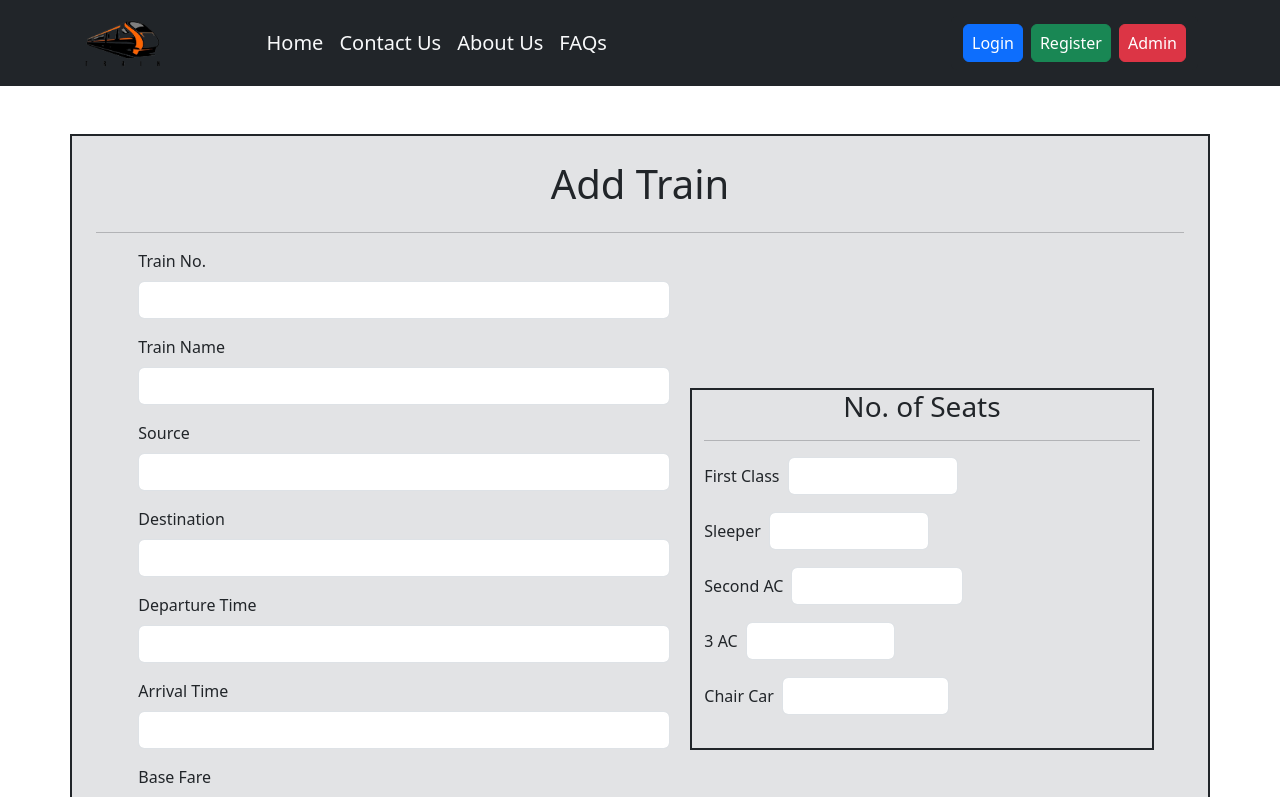
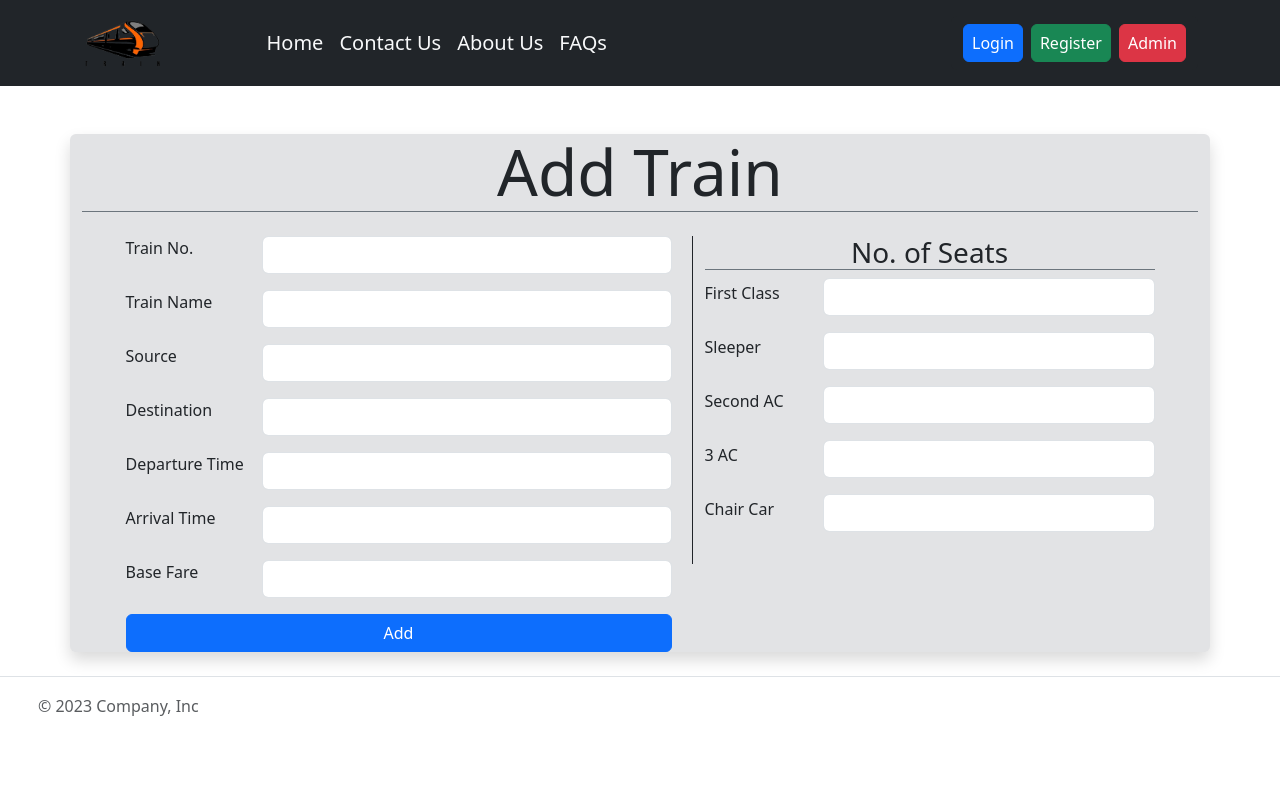
Before and after one commit to TrainReservationSystem/railway-reservation-system, a React (Create React App) app: page /addtrain in a window 1280 px wide. Shown: the top 797 px of the page. Built offline with nearby package versions, Linux system fonts and the light colour scheme.

Commit message:
changes in Authcontext , Header 2, add train created roles for user login and admin login created separate indexes

```diff
--- a/src/App.jsx
+++ b/src/App.jsx
@@ -15,12 +15,18 @@ import SignUp from "./components/user/SignUp";
 import MyBookings from "./components/user/MyBookings";
 import AdminLogin from "./components/authentication/AdminLogin";
 import MainDiv from "./components/MainDiv";
-import TrainList from "./components/train/TrainList";
-import AddTrain from "./components/train/AddTrain";
-import TrainStatus from "./components/train/TrainStatus";
-import PassengerDetails from "./components/bookings/PassengerDetails";
+import {
+  AddTrain,
+  TrainList,
+  TrainStatus,
+  TrainManagement,
+} from "./components/train/trainIndex.js";
 import AdminHome from "./components/admin/AdminHome";
-import BookingSuccess from "./components/bookings/BookingSuccess";
+import {
+  BookingSuccess,
+  PaymentPage,
+  PassengerDetails,
+} from "./components/bookings/bookingsIndex.js";
 import { AuthProvider } from "./contexts/AuthContext";
 import UserProfile from "./components/user/UserProfile";
 import EditProfile from "./components/user/EditProfile";
@@ -29,7 +35,7 @@ const App = () => {
   const appStyles = {
     // backgroundColor: "#C5FFF8",
     minHeight: "100vh",
-    width: "100vw",
+    width: "100%",
   };
 
   const router = createBrowserRouter(
--- a/src/components/authentication/AdminLogin.jsx
+++ b/src/components/authentication/AdminLogin.jsx
@@ -16,15 +16,12 @@ import { useAuth } from "../../contexts/AuthContext";
 
 function AdminLogin() {
   const navigate = useNavigate();
-
-  const { setIsAdminLoggedIn } = useAuth();
+  const { setNewRole } = useAuth();
 
   const handleSignIn = () => {
-    setIsAdminLoggedIn(true);
+    setNewRole("admin");
     navigate("/trainlist");
-    debugger;
   };
-
   return (
     <MDBContainer className="mt-2 ">
       <MDBCard className="shadow p-2">
--- a/src/components/authentication/UserLogin.jsx
+++ b/src/components/authentication/UserLogin.jsx
@@ -7,11 +7,10 @@ import { useAuth } from "../../contexts/AuthContext";
 
 function UserLogin() {
   const navigate = useNavigate();
-  // const [isLoggedIn,setLoggedIn] = useState(true);
-  const { setIsUserLoggedIn } = useAuth();
+  const { setNewRole } = useAuth();
 
   const handleSignIn = () => {
-    setIsUserLoggedIn(true);
+    setNewRole("user");
     navigate("/trainlist");
   };
 
--- /dev/null
+++ b/src/components/bookings/bookingsIndex.js
@@ -0,0 +1,6 @@
+import BookingSuccess from "./BookingSuccess"
+import PassengerDetails from "./PassengerDetails"
+import PaymentPage from './PaymentPage'
+import BookingCard from "./BookingCard"
+
+export {BookingSuccess,PassengerDetails,PaymentPage,BookingCard}
--- a/src/components/train/AddTrain.jsx
+++ b/src/components/train/AddTrain.jsx
@@ -1,116 +1,33 @@
-import React from "react";
+import React from 'react';
 
 const AddTrain = () => {
   return (
-    <div className="container mt-5 p-4 border border-dark border-2 bg-secondary-subtle">
-      <h1 className="text-center mb-4 ">Add Train</h1>
-      <hr />
-      <div className="row justify-content-center align-items-center">
-        <div className="col-md-5 order-md-2 border border-dark border-2 ">
-          <div className="mb-3">
-            <h3 className="text-center">No. of Seats</h3>
-            <hr />
-            <div className="d-flex flex-column align-items-start">
-              <div className="mb-3">
-                <label htmlFor="firstClass" className="form-label me-2">
-                  First Class
-                </label>
-                <input
-                  type="text"
-                  className="form-control w-50 d-inline-block"
-                  id="firstClass"
-                />
-              </div>
-              <div className="mb-3">
-                <label htmlFor="sleeper" className="form-label me-2">
-                  Sleeper
-                </label>
-                <input
-                  type="text"
-                  className="form-control w-50 d-inline-block"
-                  id="sleeper"
-                />
-              </div>
-              <div className="mb-3">
-                <label htmlFor="ac2" className="form-label me-2">
-                  Second AC
-                </label>
-                <input
-                  type="text"
-                  className="form-control w-50 d-inline-block"
-                  id="ac2"
-                />
-              </div>
-              <div className="mb-3">
-                <label htmlFor="ac3" className="form-label me-2">
-                  3 AC
-                </label>
-                <input
-                  type="text"
-                  className="form-control w-50 d-inline-block"
-                  id="ac3"
-                />
-              </div>
-              <div className="mb-3">
-                <label htmlFor="chairCar" className="form-label me-2">
-                  Chair Car
-                </label>
-                <input
-                  type="text"
-                  className="form-control w-50 d-inline-block"
-                  id="chairCar"
-                />
-              </div>
+    <div className='container mt-5 rounded shadow bg-secondary-subtle'>
+      <h1 className='text-center display-3 mb-4 border-bottom border-secondary'>Add Train</h1>
+      <div className='row justify-content-center align-items-start'>
+        <div className='col-md-5 order-md-2 border-dark border-start'>
+          <div className='mb-3'>
+            <h3 className='text-center border-bottom border-secondary w-100'>No. of Seats</h3>
+            <div className='d-flex flex-column align-items-start'>
+              <ClassTag htmlFor='firstClass' tag='First Class' />
+              <ClassTag htmlFor='sleeper' tag='Sleeper' />
+              <ClassTag htmlFor='ac2' tag='Second AC' />
+              <ClassTag htmlFor='ac3' tag='3 AC' />
+              <ClassTag htmlFor='chairCar' tag='Chair Car' />
             </div>
           </div>
         </div>
 
-        <div className="col-md-6 order-md-1 me-2 ">
+        <div className='col-md-6 order-md-1 me-2'>
           <form>
-            <div className="mb-3">
-              <label htmlFor="trainNo" className="form-label">
-                Train No.
-              </label>
-              <input type="text" className="form-control" id="trainNo" />
-            </div>
-            <div className="mb-3">
-              <label htmlFor="trainName" className="form-label">
-                Train Name
-              </label>
-              <input type="text" className="form-control" id="trainName" />
-            </div>
-            <div className="mb-3">
-              <label htmlFor="source" className="form-label">
-                Source
-              </label>
-              <input type="text" className="form-control" id="source" />
-            </div>
-            <div className="mb-3">
-              <label htmlFor="destination" className="form-label">
-                Destination
-              </label>
-              <input type="text" className="form-control" id="destination" />
-            </div>
-            <div className="mb-3">
-              <label htmlFor="departureTime" className="form-label">
-                Departure Time
-              </label>
-              <input type="text" className="form-control" id="departureTime" />
-            </div>
-            <div className="mb-3">
-              <label htmlFor="arrivalTime" className="form-label">
-                Arrival Time
-              </label>
-              <input type="text" className="form-control" id="arrivalTime" />
-            </div>
-            <div className="mb-3">
-              <label htmlFor="baseFare" className="form-label">
-                Base Fare
-              </label>
-              <input type="text" className="form-control" id="baseFare" />
-            </div>
-
-            <button type="submit" className="btn btn-primary">
+            <DetailsTag htmlFor="trainNo" tag="Train No."/>
+            <DetailsTag htmlFor="trainName" tag="Train Name"/>
+            <DetailsTag htmlFor="source" tag="Source"/>
+            <DetailsTag htmlFor="destination" tag="Destination"/>
+            <DetailsTag htmlFor="departureTime" tag="Departure Time"/>
+            <DetailsTag htmlFor="arrivalTime" tag="Arrival Time"/>
+            <DetailsTag htmlFor="baseFare" tag="Base Fare"/>
+            <button type='submit' className='btn btn-primary w-100 text-center'>
               Add
             </button>
           </form>
@@ -121,3 +38,29 @@ const AddTrain = () => {
 };
 
 export default AddTrain;
+
+const ClassTag = ({ htmlFor, tag }) => {
+  return (
+    <div className='mb-3 d-flex justify-content-space-between align-items-center w-100'>
+      <label htmlFor={htmlFor} className='form-label me-2 w-25'>
+        {tag}
+      </label>
+      <input
+        type='text'
+        className='form-control w-75 d-inline-block'
+        id={htmlFor}
+      />
+    </div>
+  );
+};
+
+const DetailsTag = ({ htmlFor, tag }) => {
+  return (
+    <div className='mb-3 d-flex'>
+      <label htmlFor={htmlFor} className='form-label w-25'>
+        {tag}
+      </label>
+      <input type='text' className='form-control w-75' id={htmlFor} />
+    </div>
+  );
+};
--- a/src/components/train/TrainManagement.jsx
+++ b/src/components/train/TrainManagement.jsx
@@ -0,0 +1,9 @@
+import React from 'react'
+
+const TrainManagement = () => {
+  return (
+    <div>TrainManagement</div>
+  )
+}
+
+export default TrainManagement
--- /dev/null
+++ b/src/components/train/trainIndex.js
@@ -0,0 +1,6 @@
+import AddTrain from "./AddTrain";
+import TrainList from "./TrainList";
+import TrainStatus from "./TrainStatus";
+import TrainManagement from "./TrainManagement";
+
+export {AddTrain,TrainList,TrainStatus,TrainManagement}
--- a/src/components/user/MyBookings.jsx
+++ b/src/components/user/MyBookings.jsx
@@ -1,6 +1,6 @@
 import React from "react";
 
-import BookingCard from "./BookingCard";
+import BookingCard from "../bookings/BookingCard";
 
 export default function App() {
   const bookings = [
--- a/src/contexts/AuthContext.jsx
+++ b/src/contexts/AuthContext.jsx
@@ -1,4 +1,4 @@
-import React, { useState, useContext } from "react";
+import React, { useState, useContext } from 'react';
 
 const AuthContext = React.createContext();
 
@@ -7,15 +7,23 @@ export function useAuth() {
 }
 
 export function AuthProvider(props) {
-  //   const [authUser, setAuthUser] = useState(null);
-  const [isUserLoggedIn, setIsUserLoggedIn] = useState(false);
-  const [isAdminLoggedIn, setIsAdminLoggedIn] = useState(false);
+  const [role, setRole] = useState(getRole());
+
+  function getRole() {
+    if (localStorage.getItem('role')) {
+      return localStorage.getItem('role');
+    }
+    return '';
+  }
+
+  const setNewRole = (newRole) =>{
+    setRole(newRole);
+    localStorage.setItem("role",newRole);
+  }
 
   const value = {
-    isAdminLoggedIn,
-    setIsAdminLoggedIn,
-    isUserLoggedIn,
-    setIsUserLoggedIn,
+    role,
+    setNewRole,
   };
 
   return (
```
Also changed, not shown: src/components/bookings/BookingCard.jsx (renamed from src/components/user/BookingCard.jsx, +11 -16 lines), src/components/common/Header2.jsx (+47 -58 lines).
